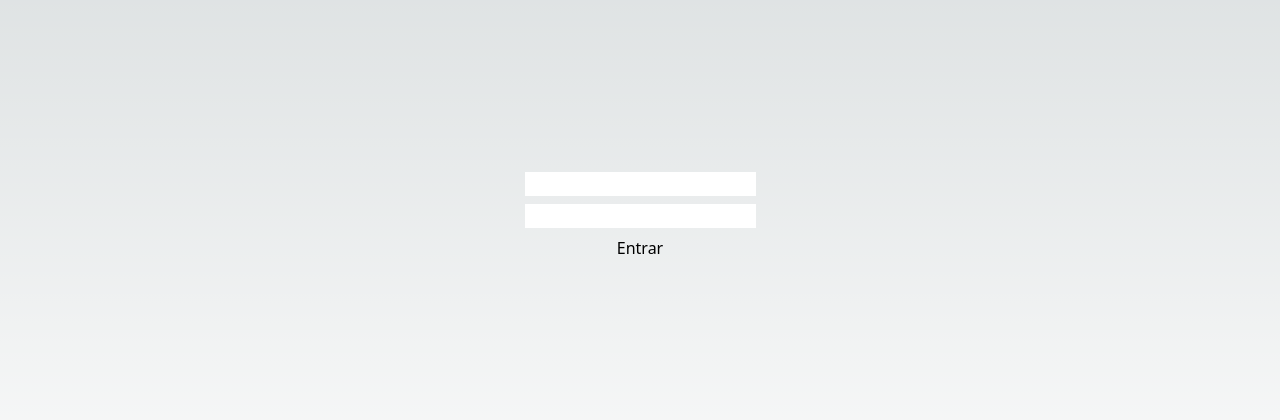
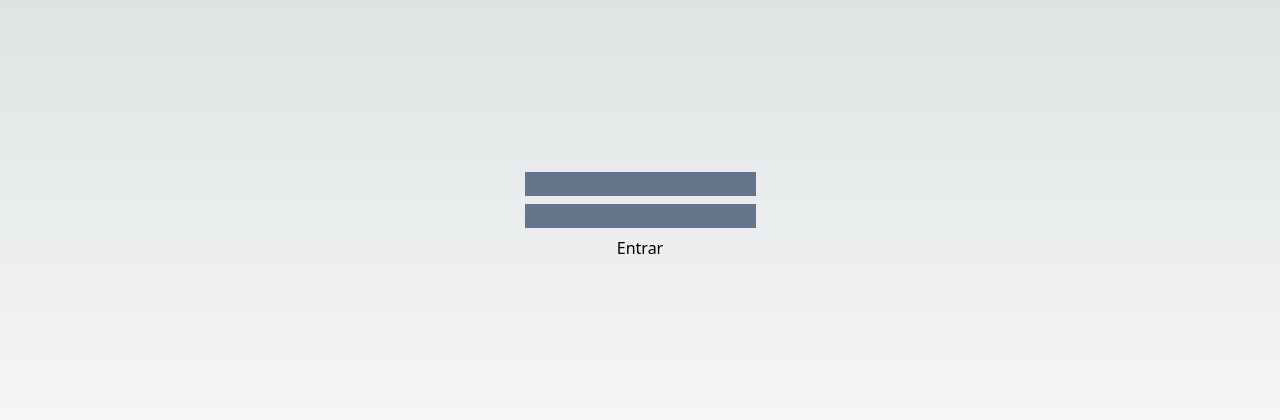
Before and after one commit to moisesnetouou/next-auth-permission, a Next.js app: page / in a window 1280 px wide. Shown: the part 184-604 px from the top of the page. Built offline with nearby package versions, Linux system fonts and the light colour scheme.

Commit message:
feat: configuring axios client

```diff
--- a/package.json
+++ b/package.json
@@ -13,6 +13,7 @@
     "@types/react": "18.2.6",
     "@types/react-dom": "18.2.4",
     "autoprefixer": "10.4.14",
+    "axios": "^1.4.0",
     "eslint-config-next": "13.4.1",
     "next": "13.4.1",
     "postcss": "8.4.23",
--- a/src/contexts/AuthContext.tsx
+++ b/src/contexts/AuthContext.tsx
@@ -1,3 +1,4 @@
+import { api } from '@/services/api'
 import { ReactNode, createContext } from 'react'
 
 type SignInCredentials = {
@@ -20,7 +21,16 @@ export function AuthProvider({ children }: AuthProviderProps) {
   const isAuthenticated = false
 
   async function signIn({ email, password }: SignInCredentials) {
-    console.log({ email, password })
+    try {
+      const response = await api.post('sessions', {
+        email,
+        password,
+      })
+
+      console.log(response.data)
+    } catch (error) {
+      console.log(error)
+    }
   }
 
   return (
--- a/src/pages/index.tsx
+++ b/src/pages/index.tsx
@@ -22,11 +22,13 @@ export default function Home() {
     <main className="flex min-h-screen flex-col items-center justify-between p-24">
       <form onSubmit={handleSubmit} className="flex flex-col my-auto gap-2">
         <input
+          className="bg-slate-500"
           type="email"
           value={email}
           onChange={(e) => setEmail(e.target.value)}
         />
         <input
+          className="bg-slate-500"
           type="password"
           value={password}
           onChange={(e) => setPassword(e.target.value)}
--- /dev/null
+++ b/src/services/api.ts
@@ -0,0 +1,5 @@
+import axios from 'axios'
+
+export const api = axios.create({
+  baseURL: 'http://localhost:3333',
+})
```
Also changed, not shown: 1 other file (tests, documents, lock files or other folders).
